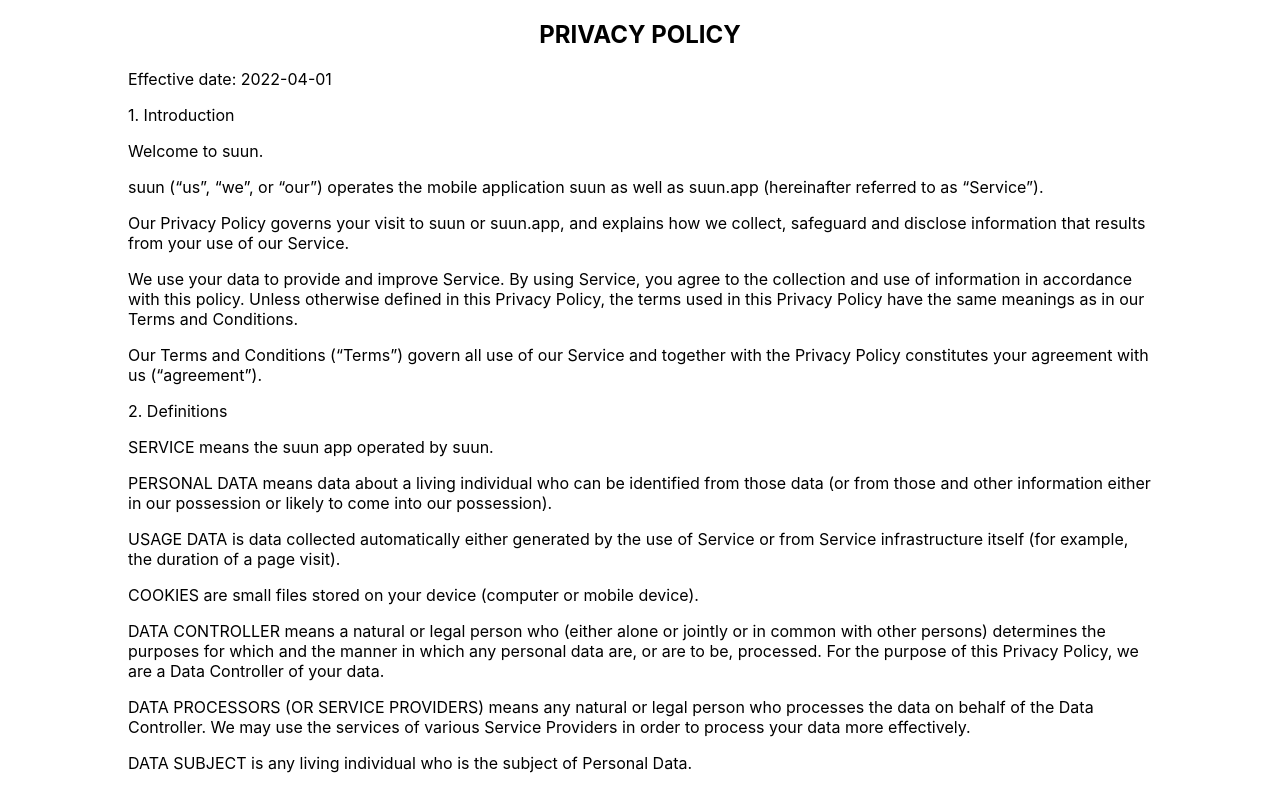
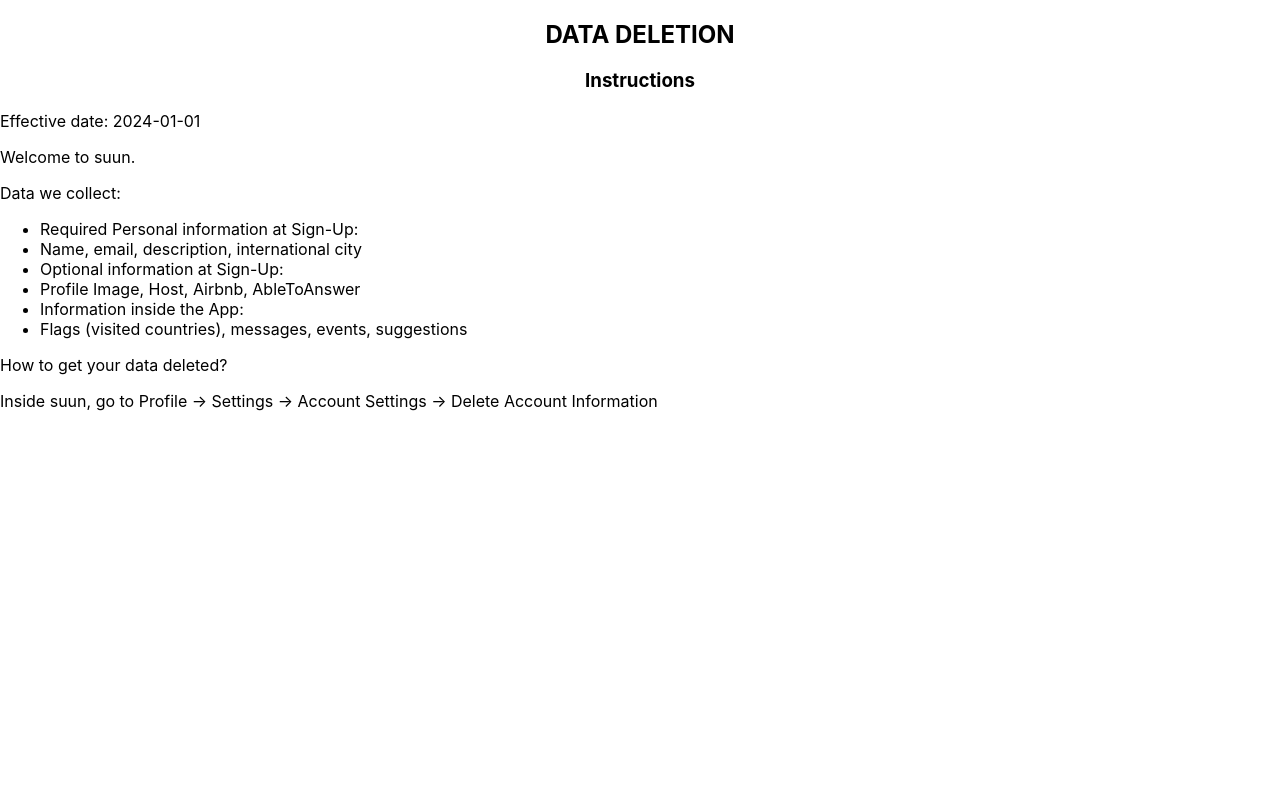
Before and after one commit to iDash3/sunn-app, a React (Create React App) app: page /delete in a window 1280 px wide. Shown: the top 790 px of the page. Built offline with nearby package versions, Linux system fonts and the light colour scheme.

Commit message:
Added /delete

```diff
--- a/src/App.js
+++ b/src/App.js
@@ -7,6 +7,7 @@
 import PrivacyPolicy from "./PrivacyPolicy";
 import AndroidButton from "./AndroidButton";
 import AppleButton from "./AppleButton";
+import DeleteScreen from "./components/DeleteScreen";
 
 function App() {
   return (
@@ -95,6 +96,7 @@
             </div>
           }
         ></Route>
+        <Route path="/delete" element={<DeleteScreen />}></Route>
         <Route path="*" element={<PrivacyPolicy />}></Route>
       </Routes>
     </Router>
--- /dev/null
+++ b/src/components/DeleteScreen.js
@@ -0,0 +1,27 @@
+import React from "react";
+
+export default function DeleteScreen() {
+  return (
+    <div>
+      <h2 style={{ textAlign: "center" }}>DATA DELETION</h2>
+      <h3 style={{ textAlign: "center" }}>Instructions</h3>
+      <p>Effective date: 2024-01-01</p>
+      <p>Welcome to suun.</p>
+      <p>Data we collect:</p>
+      <ul>
+        <li>Required Personal information at Sign-Up:</li>
+        <li>Name, email, description, international city</li>
+        <li>Optional information at Sign-Up:</li>
+        <li>Profile Image, Host, Airbnb, AbleToAnswer</li>
+        <li>Information inside the App:</li>
+        <li>Flags (visited countries), messages, events, suggestions</li>
+      </ul>
+      <p>How to get your data deleted?</p>
+      <p>
+        {
+          "Inside suun, go to Profile -> Settings -> Account Settings -> Delete Account Information"
+        }
+      </p>
+    </div>
+  );
+}
```
